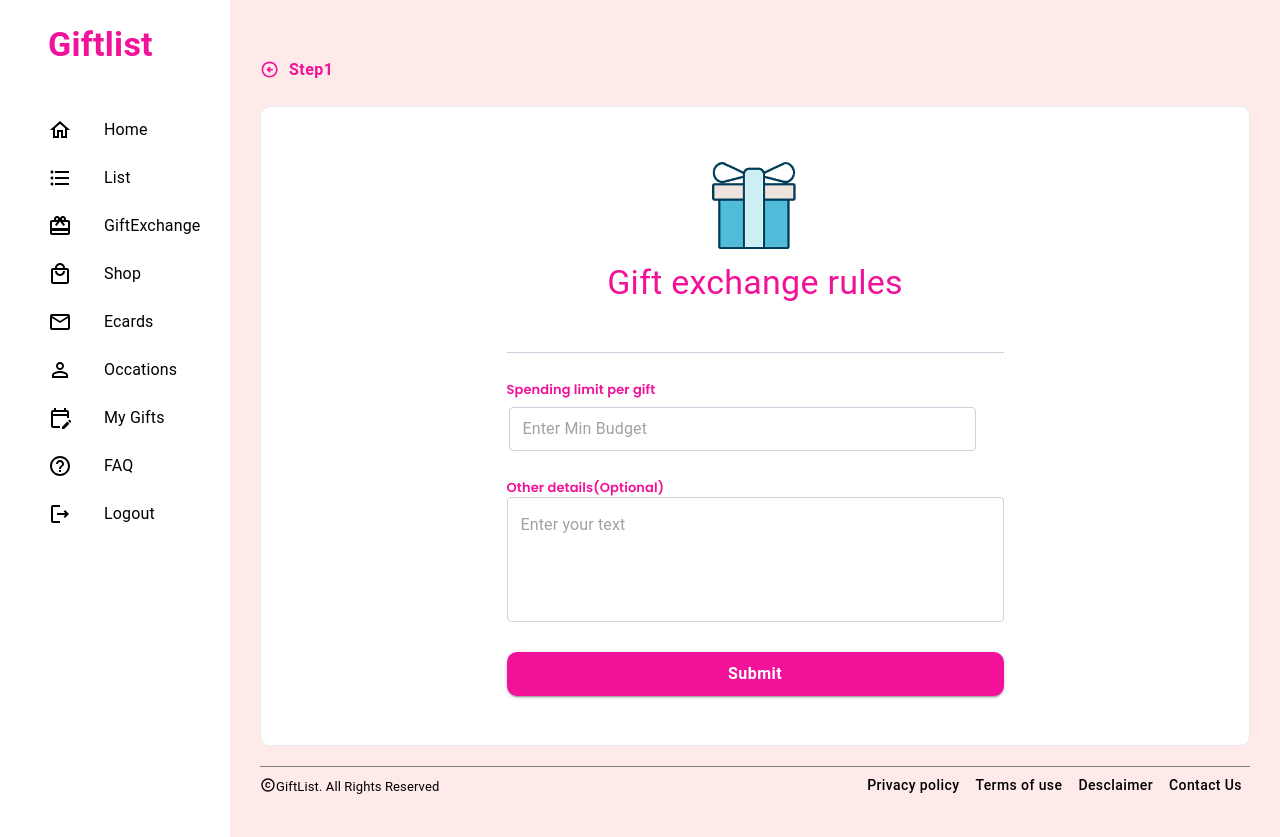
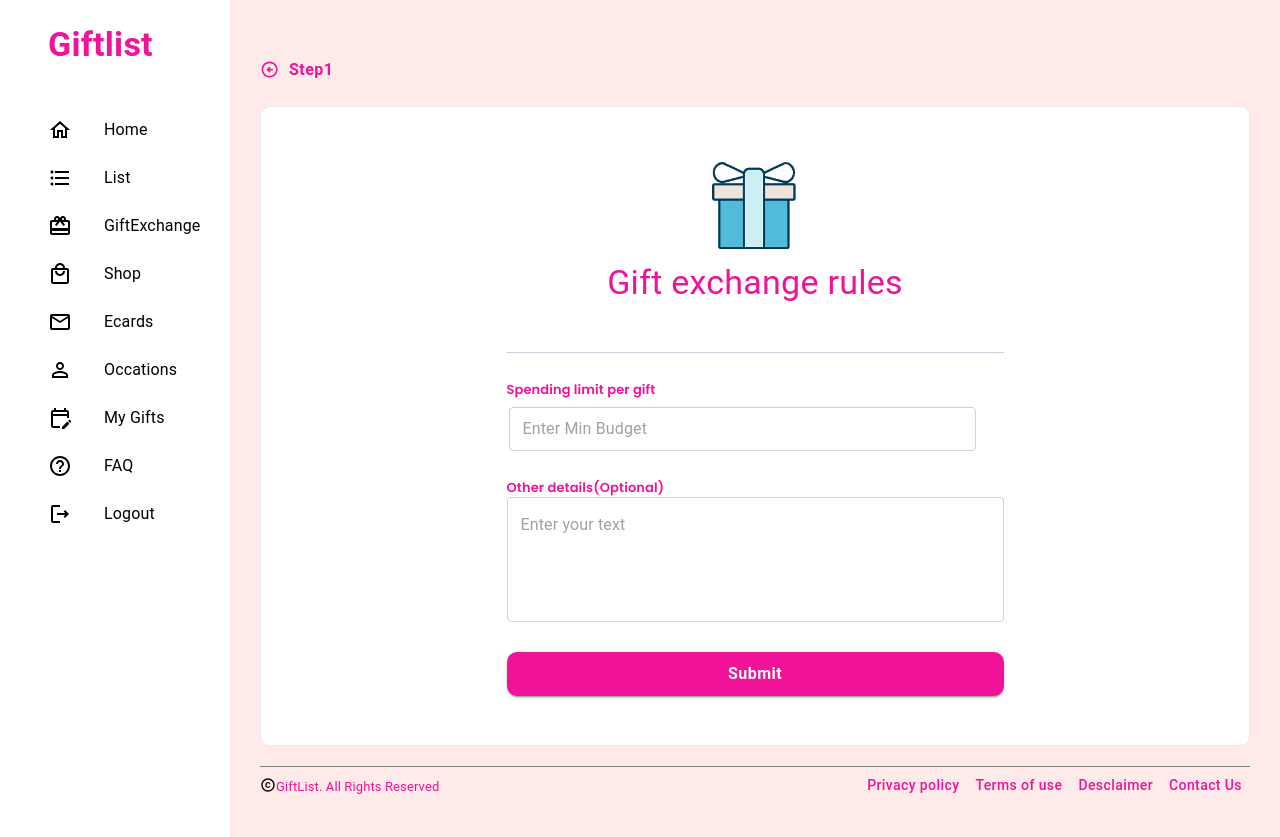
Before and after one commit to FatimaMary/giftlist, a React (Create React App) app in the folder client/: page /budget in a window 1280 px wide. Built offline with nearby package versions, Linux system fonts and the light colour scheme; the HTML template or start-up script is replaced by a standard one.

Commit message:
Update Footer.jsx

```diff
--- a/client/src/Components/Footer.jsx
+++ b/client/src/Components/Footer.jsx
@@ -27,7 +27,8 @@ function Footer() {
         }}
       />
       <Typography sx={{
-          fontSize: '13px'
+          fontSize: '13px',
+          color: '#F11299',
         }}
       >
         GiftList. All Rights Reserved
@@ -37,7 +38,7 @@ function Footer() {
       <Button
         sx={{
           textTransform: 'inherit',
-          color:'black',
+           color: '#F11299',
           '&:hover': {
             cursor: 'pointer',
             color: 'skyblue',
@@ -50,7 +51,7 @@ function Footer() {
       <Button
         sx={{
           textTransform: 'inherit',
-          color:'black',
+           color: '#F11299',
           '&:hover': {
             cursor: 'pointer',
             color: 'skyblue',
@@ -63,7 +64,7 @@ function Footer() {
       <Button
         sx={{
           textTransform: 'inherit',
-          color:'black',
+           color: '#F11299',
           '&:hover': {
             cursor: 'pointer',
             color: 'skyblue',
@@ -76,7 +77,7 @@ function Footer() {
       <Button
         sx={{
           textTransform: 'inherit',
-          color:'black',
+           color: '#F11299',
           '&:hover': {
             cursor: 'pointer',
             color: 'skyblue',
```
